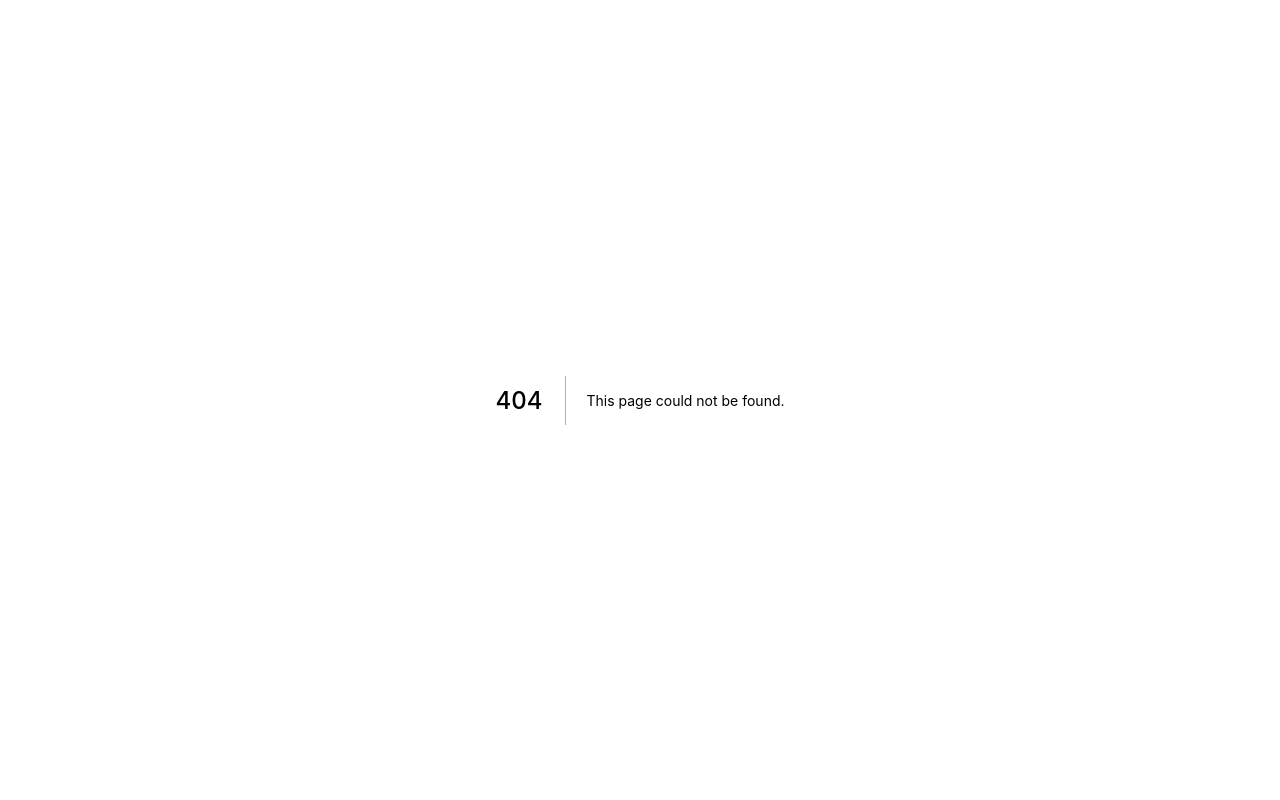
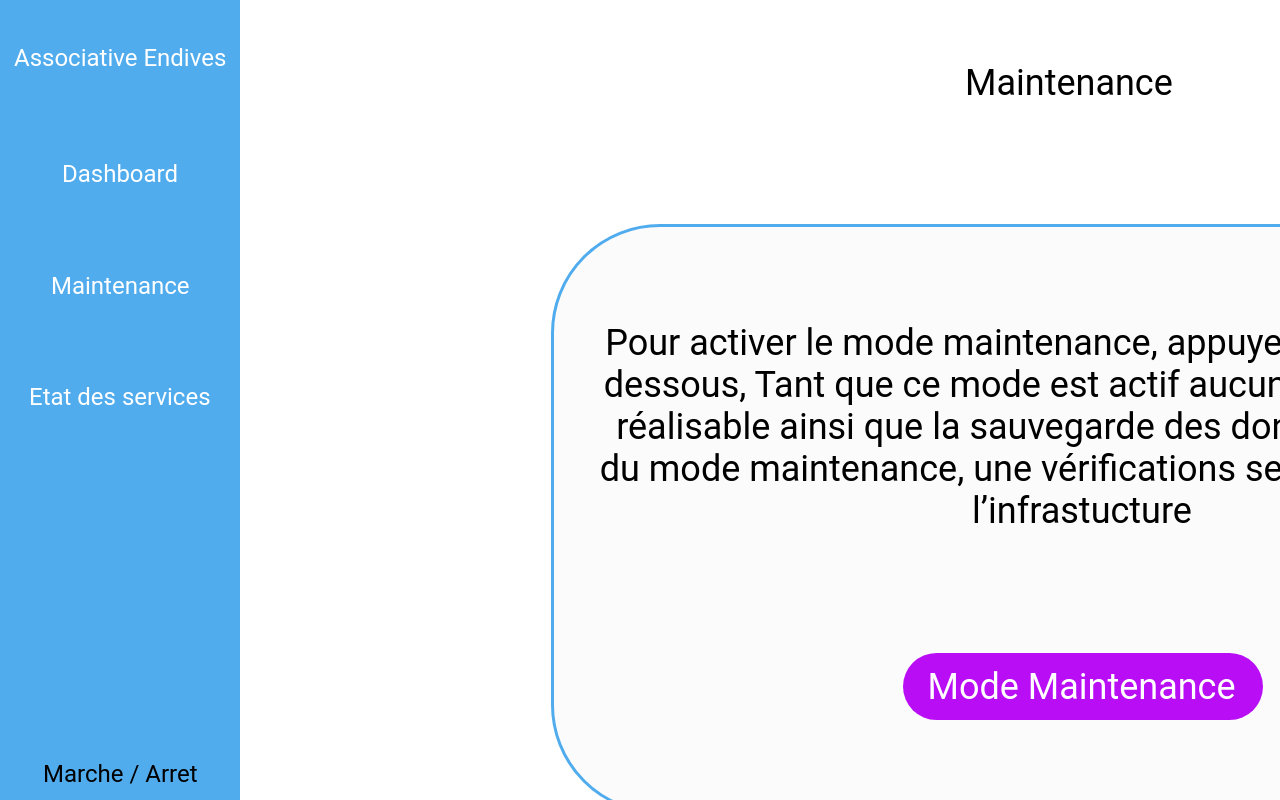
Before and after one commit to atzisb-kozak/Associative-Front-App, a Next.js app: page /maintenance in a window 1280 px wide. Before the commit this address had no page. Built offline with nearby package versions, Linux system fonts and the light colour scheme.

Commit message:
[Feat](global maintenance) add global maintenance state

```diff
--- a/components/layout.tsx
+++ b/components/layout.tsx
@@ -1,7 +1,7 @@
 /**
  * Module import
  */
-import React, { Component } from 'react';
+import React from 'react';
 import Link from 'next/link'
 import styles from '@styles/Layout.module.css'
 
@@ -25,8 +25,7 @@ interface ILayoutProps {
  * @class Layout
  * @extends {Component<ILayoutProps>}
  */
-export default class Layout extends Component<ILayoutProps> {
-	render() {
+export default function Layout(props: ILayoutProps) {
 	return(
 		<div className={styles.layout_container}>
 			<div className={styles.sidebar}>
@@ -44,8 +43,7 @@ export default class Layout extends Component<ILayoutProps> {
 					<div className={styles.sidebar_poweroff}>Marche / Arret</div>
 				</div>
 			</div>
-				<div className={styles.app_container}>{this.props.children}</div>
+			<div className={styles.app_container}>{props.children}</div>
 		</div>
 	)
 }
-}
--- a/pages/_app.tsx
+++ b/pages/_app.tsx
@@ -1,7 +1,15 @@
-import '../styles/globals.css'
-import type { AppProps } from 'next/app'
+import '../styles/globals.css';
+import type { AppProps } from 'next/app';
+import { Provider } from 'react-redux';
+import { useStore } from '@redux/store';
 
 function MyApp({ Component, pageProps }: AppProps) {
-  return <Component {...pageProps} />
+	const store = useStore(pageProps.initialReduxState);
+
+  return (
+		<Provider store={store}>
+			<Component {...pageProps} />
+		</Provider>
+	)
 }
 export default MyApp
--- /dev/null
+++ b/pages/maintenance.tsx
@@ -0,0 +1,55 @@
+import React from 'react';
+import Layout from '@components/layout';
+import style from '@styles/Maintenance.module.css';
+import Head from 'next/head';
+import { useSelector, useDispatch } from 'react-redux';
+import { maintenance, normal } from '@redux/action';
+import { IStoreState } from '@redux/reducer';
+
+
+export default function Maintenance(){
+
+	const maintenanceState = useSelector((state: IStoreState) => state.maintenance)
+
+	const dispatch = useDispatch()
+
+	let button =
+	(!maintenanceState) ?
+		<div className={style.maintenance_button} onClick={() => dispatch(maintenance())}>
+				<div className={style.maintenance_button_text}>Mode Maintenance</div>
+		</div>
+	:
+		<div className={style.maintenance_button_active} onClick={() => dispatch(normal())}>
+				<div className={style.maintenance_button_text}>Mode Normal</div>
+		</div>
+
+	return (
+		<Layout>
+			<Head>
+				<title>AssociativeEndives - Maintenance</title>
+				<meta name="description" content="Generated by create next app" />
+				<link rel="icon" href="/favicon.ico" />
+				<link
+					rel="preload"
+					href="/fonts/Roboto/Roboto-Regular.ttf"
+					as="font"
+					crossOrigin=""
+				/>
+			</Head>
+			<div className={style.maintenance_card_container}>
+				<div className={style.maintenance_card}>
+					<div className={style.title}>Maintenance</div>
+					<div className={style.maintenance_box}>
+						<div className={style.maintenance_textbox}>
+						Pour activer le mode maintenance, appuyer sur le bouton ci-dessous,
+						Tant que ce mode est actif aucune mesure ne sera réalisable
+						ainsi que la sauvegarde des données. A la sortie du mode maintenance,
+						une vérifications sera faîtes sur toute l’infrastucture
+						</div>
+						{button}
+					</div>
+				</div>
+			</div>
+		</Layout>
+	)
+}
--- /dev/null
+++ b/styles/Maintenance.module.css
@@ -0,0 +1,100 @@
+/* app */
+.maintenance_card_container {
+	position: relative;
+
+}
+
+/* app */
+.maintenance_card {
+	position: relative;
+}
+
+/* Maintenance */
+.title{
+	position: absolute;
+	left: 725px;
+	top: 62px;
+
+	font-family: Roboto;
+	font-style: normal;
+	font-weight: normal;
+	font-size: 36px;
+	line-height: 42px;
+
+	color: #000000;
+}
+
+
+
+/* Rectangle 17 */
+.maintenance_box {
+	position: absolute;
+	width: 1058px;
+	height: 590px;
+	left: 311px;
+	top: 224px;
+
+	background: #FBFBFB;
+	border: 3px solid #51ACEE;
+	box-sizing: border-box;
+	border-radius: 109px;
+}
+
+/* Rectangle 18 */
+.maintenance_button {
+	position: absolute;
+	width: 360px;
+	height: 67px;
+	left: 349px;
+	top: 426px;
+
+	background: #B80DF5;
+	border-radius: 41px;
+}
+
+.maintenance_button_active {
+	position: absolute;
+	width: 360px;
+	height: 67px;
+	left: 349px;
+	top: 426px;
+
+	background: #3BD714;
+	border-radius: 41px;
+}
+
+/* Mode maintenance */
+.maintenance_button_text {
+	position: absolute;
+	width: 309px;
+	height: 42px;
+	left: 24px;
+	top: 13px;
+
+	font-family: Roboto;
+	font-style: normal;
+	font-weight: normal;
+	font-size: 36px;
+	line-height: 42px;
+	text-align: center;
+
+	color: #FFFFFF;
+}
+
+/* Pour activer le mode maintenance, appuyer sur le bouton ci-dessous, Tant que ce mode est actif aucune mesure ne sera réalisable ainsi que la sauvegarde des données. A la sortie du mode maintenance, une vérifications sera faîtes sur toute l’infrastucture */
+.maintenance_textbox {
+	position: absolute;
+	width: 974px;
+	height: 252px;
+	left: 41px;
+	top: 95px;
+
+	font-family: Roboto;
+	font-style: normal;
+	font-weight: normal;
+	font-size: 36px;
+	line-height: 42px;
+	text-align: center;
+
+	color: #000000;
+}
--- a/styles/globals.css
+++ b/styles/globals.css
@@ -14,11 +14,11 @@ a {
 * {
   box-sizing: border-box;
 }
-
+/*
 @font-face{
 	font-family: 'Roboto';
 	src: url('/fonts/Roboto/Roboto-Regular.ttf');
 	font-style: normal;
 	font-weight: 400;
 	font-display: swap;
-}
+}*/
```
Also changed, not shown: components/pesoncard.tsx (+15 -32 lines), components/servicecard.tsx (+19 -29 lines), pages/etat.tsx (+21 -6 lines), pages/index.tsx (+30 -6 lines). Lines whose indentation alone changed are shown as unchanged.
